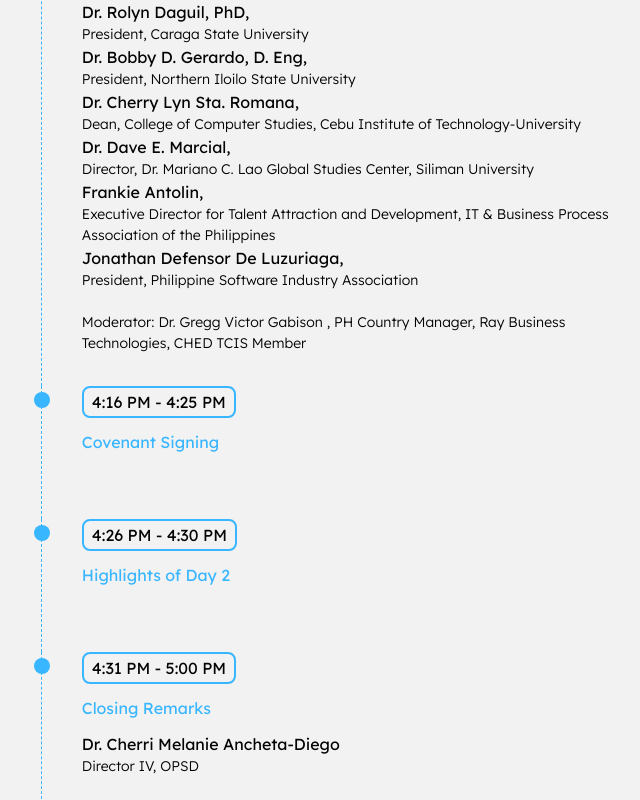
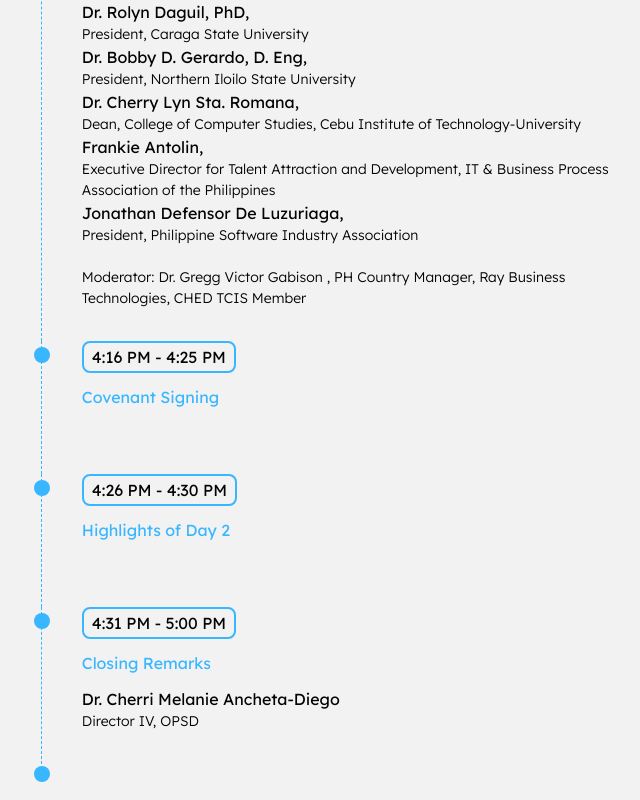
Before and after one commit to Samshh/CHEDx-Website, a React (Vite) app: page /programme in a window 1280 px wide. Shown: the part 7915-8715 px from the top of the page, without its empty margins (301-941 px from the left). Built offline with nearby package versions, Linux system fonts and the light colour scheme.

Commit message:
REMOVED: Marcial

```diff
--- a/src/pages/programme/components/MappedTimeline.tsx
+++ b/src/pages/programme/components/MappedTimeline.tsx
@@ -252,7 +252,6 @@
               Dr. Rolyn Daguil, PhD, <p>President, Caraga State University</p>
               Dr. Bobby D. Gerardo, D. Eng,<p>President, Northern Iloilo State University</p>
               Dr. Cherry Lyn Sta. Romana, <p>Dean, College of Computer Studies, Cebu Institute of Technology-University</p>
-              Dr. Dave E. Marcial, <p>Director, Dr. Mariano C. Lao Global Studies Center, Siliman University</p>
               Frankie Antolin, <p>Executive Director for Talent Attraction and Development, IT & Business Process Association of the Philippines</p>
               Jonathan Defensor De Luzuriaga, <p>President, Philippine Software Industry Association</p>
             `,
```
